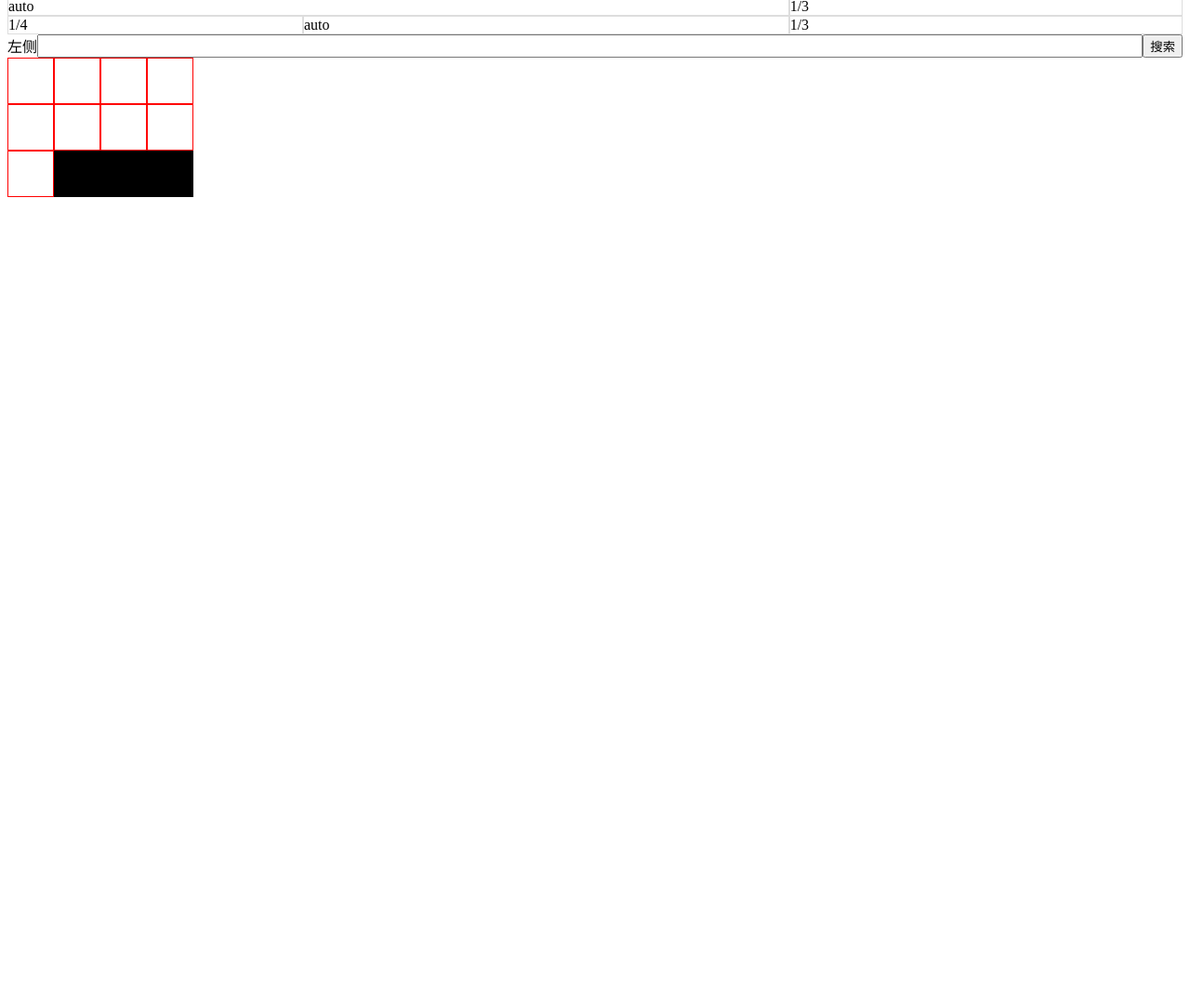
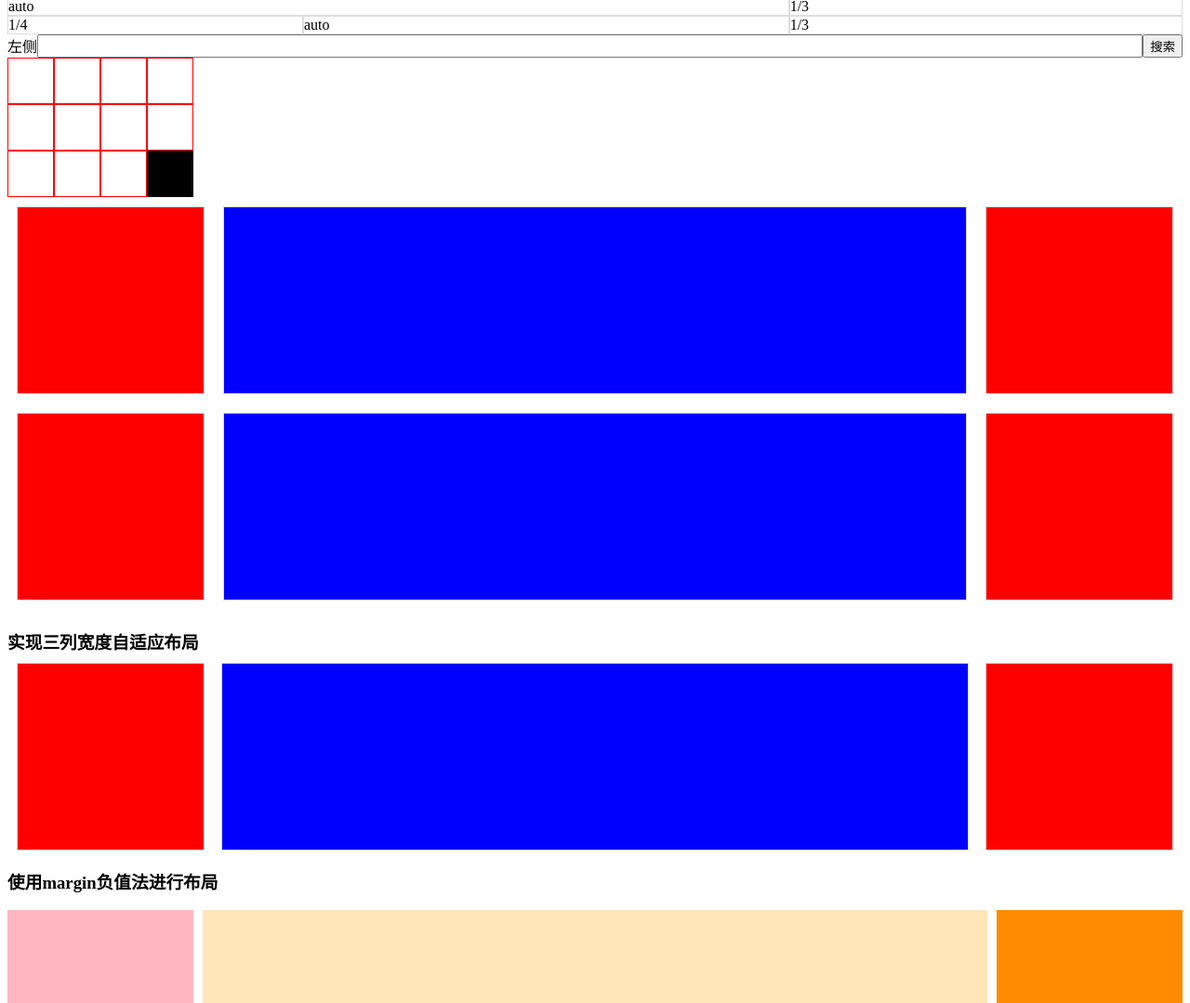
Before and after one commit to sunxiaoying123/sun-test, a website: page flex.html in a window 1280 px wide. Shown: the part 631-1710 px from the top of the page at 93% size. Before the commit the page ends 851 px from the top, so only its background shows below. Drawn offline with Linux system fonts and the light colour scheme.

Commit message:
三列布局、BFC效果

```diff
--- a/flex.html
+++ b/flex.html
@@ -69,6 +69,58 @@
     border: 1px solid red;
     }
 
+    .sun-flex{
+        display: flex;
+    }
+    /* flex */
+    .left,.right{
+        width: 200px;
+        height: 200px;
+        background: red;
+        border: 1px solid #ddd;
+        margin: 10px;
+    }
+    .flex{
+        flex: 1;
+    }
+    .center{
+        height: 200px;
+        background: blue;
+        margin: 10px;
+        border: 1px solid #ddd;
+    }
+    /* float */
+    .wrap{
+        overflow: hidden;
+    }
+    .float-left{
+        float: left;
+    }
+    .float-right{
+        float: right;
+    }
+    /* position */
+    .position{
+        position: relative;
+    }
+    .p-left,.p-right{
+        position: absolute;
+    }
+    .p-left{
+        left: 0;
+    }
+    .p-right{
+        right: 0;
+    }
+    .p-center{
+        margin: 10px 230px;
+    }
+    /* 圣杯法 */
+    #wrap{ width: 100%;height: 100px; background-color: #fff;float: left;}
+    #wrap #center{ margin:0 210px; height: 100px;background-color: #ffe6b8; }
+    #left_margin,#right_margin{ float: left;width: 200px;height: 100px;background-color: darkorange }
+    #left_margin {margin-left: -100%; background-color: lightpink}
+    #right_margin{margin-left: -200px;}
 
 
 </style>
@@ -115,6 +167,35 @@
           <div class="child"></div>
           <div class="child"></div>
           <div class="child"></div>
+          <div class="child"></div>
+          <div class="child"></div>
       </div>
-</body>
+      <!-- flex实现三列布局 -->
+      <div class="sun-flex">
+          <div class="left"></div>
+          <div class="center flex"></div>
+          <div class="right"></div>
+      </div>
+      <!-- float实现三列布局 -->
+      <div class="sun-float">
+          <div class="float-left left"></div>
+          <div class="float-right left" ></div>
+          <div class="wrap">
+            <div class="float-center center"></div>
+          </div>
+      </div>
+      <!-- 绝对定位实现三列布局 -->
+      <div class="position">
+            <h3 style="margin:20px 0 0;">实现三列宽度自适应布局</h3>
+          <div class="p-left left"></div>
+          <div class="p-right right"></div>
+          <div class="p-center center"></div>
+      </div>
+      <h3>使用margin负值法进行布局</h3>
+		<div id = "wrap">
+			<div id = "center"></div>
+		</div>
+		<div id = "left_margin"></div>
+		<div id = "right_margin"></div>
+
 </html>
```
Also changed, not shown: BFC.html (added, +64 -0 lines).
